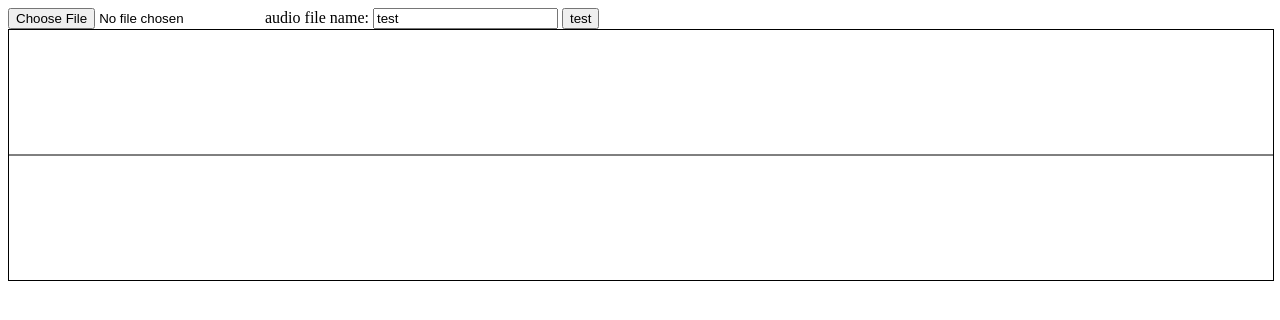
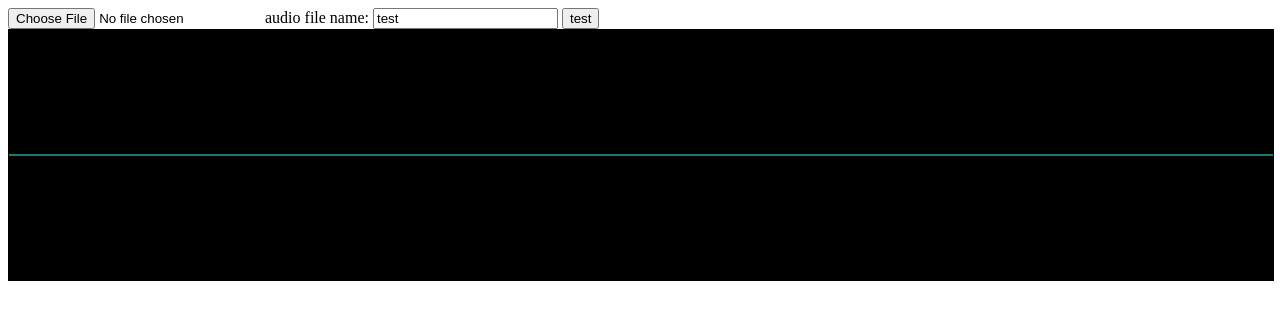
Before and after one commit to CofeeWithRose/WaveRolling, a website built with webpack: page src/index.html in a window 1280 px wide. Both pictures are taken after a click on the button "test". Built offline with nearby package versions, Linux system fonts and the light colour scheme; files whose address does not match are found by name.

Commit message:
fix use bug

```diff
--- a/package.json
+++ b/package.json
@@ -5,7 +5,7 @@
   "main": "index.js",
   "scripts": {
     "build": " webpack",
-    "serve": "node ./build/serve.js",
+    "start": "webpack && node ./build/serve.js",
     "test": "echo \"Error: no test specified\" && exit 1"
   },
   "author": "",
--- a/src/WaveVisual.js
+++ b/src/WaveVisual.js
@@ -2,7 +2,7 @@ import { WavDecoder } from './plugins/WavDecoder.js';
 import { WaveRender } from './plugins/WaveRender.js';
 import { DataTransformer } from './plugins/DataTransformer.js';
 
-const PLUGINS = {
+let PLUGINS = {
     Decorder: WavDecoder,
     Render: WaveRender,
     DataTransformer,
@@ -29,9 +29,9 @@ export class WaveVisual {
      */
     static use(plugins){
         const plugsKeys = Object.keys(plugins||{});
-        const extraPluginKesy = plugsKeys.filter( name => PLUGINS[name]);
-        if(extraPlugin.length){
-            throw `[ ${ extraPluginKesy.join(' , ') } ] is not support.`
+        const extraPluginKeys = plugsKeys.filter( name => !PLUGINS[name]);
+        if(extraPluginKeys.length){
+            throw `[ ${ extraPluginKeys.join(' , ') } ] is not support.`
         }
         PLUGINS = {
             ...PLUGINS,
--- a/src/index.html
+++ b/src/index.html
@@ -15,6 +15,6 @@
     <button onclick="onLoadAudio('./source/dangerous26-16.wav')" >dangerous26-16(1.78G) </button>
     <button onclick="onLoadAudio('./source/dangerous29-16.wav')" >dangerous29-16(2.1G) </button> -->
 
-    <section id="container" style="width:100%; height:250px;border: black solid 1px;"></section>
+    <section id="container" style="width:100%; height:250px;border: black solid 1px; background: black;"></section>
 </body>
 </html>
--- a/src/index.js
+++ b/src/index.js
@@ -1,6 +1,20 @@
 import { WaveVisual } from './WaveVisual.js';
+import qs from 'qs'
 
-const waveVisual = new WaveVisual(document.querySelector('#container'));
+// export function DataTransformer(url, data, method){
+//     url = url || '';
+//     if( !method ||'GET' === method ){
+//         data = data instanceof FormData? null:  qs.stringify(data);
+//         url = `${url}?${data}`;
+//         data = null;
+//     }else{
+//         data = data instanceof FormData? data :  JSON.stringify(data);
+//     }
+//     return { url, body: data };
+// }
+// WaveVisual.use({DataTransformer});
+
+const waveVisual = new WaveVisual(document.querySelector('#container'),{ color: '#37f5e3'});
 window.onSelect = function onSelect(event){
     if(!event.target.files[0]) return;
     if(waveVisual){
@@ -17,5 +31,5 @@ window.onSelect = function onSelect(event){
 
 window.onLoadAudio = function onLoadAudio(){
 
-    waveVisual.load(`./source/${document.querySelector('#input').value}.wav`);
+    waveVisual.load(`./source/${document.querySelector('#input').value}.wav`,{a:1,b:2});
 }
--- a/src/plugins/WaveRender.js
+++ b/src/plugins/WaveRender.js
@@ -3,47 +3,48 @@ export class WaveRender {
 
     constructor(container, options ){
         const { color } = options ||{};
-        this.color = color || '#000000';
-        this.canvas = document.createElement('canvas');
-        this.context = this.canvas.getContext('2d');
-        this.canvas.width = window.screen.width;
-        this.canvas.style.width = '100%';
-        this.canvas.style.height = '100%';
-        this.canvas.height = container.clientHeight;
-        this.halfHeight = this.canvas.height * 0.5;
+        this._color = color || '#000000';
+        this._canvas = document.createElement('canvas');
+        this._context = this._canvas.getContext('2d');
+        this._canvas.width = window.screen.width;
+        this._canvas.style.width = '100%';
+        this._canvas.style.height = '100%';
+        this._canvas.height = container.clientHeight;
+        this._halfHeight = this._canvas.height * 0.5;
         this.drawCenterLine();
-        container.appendChild(this.canvas);
+        container.appendChild(this._canvas);
     }
-    // color;
-    // context;
-    // canvas;
-    // halfHeight;
+    // _color;
+    // _context;
+    // _canvas;
+    // _halfHeight;
 
     drawCenterLine(){
-        this.context.beginPath();
-        this.context.moveTo(0, this.halfHeight);
-        this.context.lineTo(this.canvas.width, this.halfHeight);
-        this.context.stroke()
+        this._context.beginPath();
+        this._context.strokeStyle = this._color;
+        this._context.moveTo(0, this._halfHeight);
+        this._context.lineTo(this._canvas.width, this._halfHeight);
+        this._context.stroke()
     }
     render(audioBuffer, startPercent, endPercent){
         const floatArrayData = audioBuffer.getChannelData(0);
-        const startX = this.canvas.width * startPercent;
-        const endX = this.canvas.width * endPercent;
+        const startX = this._canvas.width * startPercent;
+        const endX = this._canvas.width * endPercent;
         const stepnum = Math.max (Math.floor( devicePixelRatio * 100 *  (endX - startX) ) , 10);
         const stepIndex = Math.max( Math.floor(floatArrayData.length/stepnum), 1);
         const stepX = ( endX - startX )/ stepnum;
-        this.context.beginPath();
-        this.context.strokeStyle = this.color;
+        this._context.beginPath();
+        this._context.strokeStyle = this._color;
         for(let i = 0; i < stepnum; i++){
             const x = startX+ stepX*i;
             // console.log('x/devicePixelRatio： ', x, 'this.halfHeight + this.halfHeight*floatArrayData[i * stepIndex]: ', this.halfHeight + this.halfHeight*floatArrayData[i * stepIndex] )
-            this.context.lineTo( x,  this.halfHeight + this.halfHeight*floatArrayData[i * stepIndex]);
+            this._context.lineTo( x,  this._halfHeight + this._halfHeight*floatArrayData[i * stepIndex]);
         }
-        this.context.stroke()
+        this._context.stroke()
     }
 
     clear(){
-        this.context.clearRect( 0,0,this.canvas.width, this.canvas.height);
+        this._context.clearRect( 0,0,this._canvas.width, this._canvas.height);
     }
 
 
--- a/webpack.config.js
+++ b/webpack.config.js
@@ -16,6 +16,6 @@ module.exports = {
     plugins: [
         new webpack.SourceMapDevToolPlugin({  filename: '[name].js.map', }),
         new HtmlWebpackPlugin({template: './src/index.html'}),
-        new CopyWebpackPlugin( [ {from: './src/source/**/*' , to: './source/**/*'}]),
+        // new CopyWebpackPlugin( [ {from: './src/source/**/*' , to: './source/**/*'}]),
       ]
 };
```
